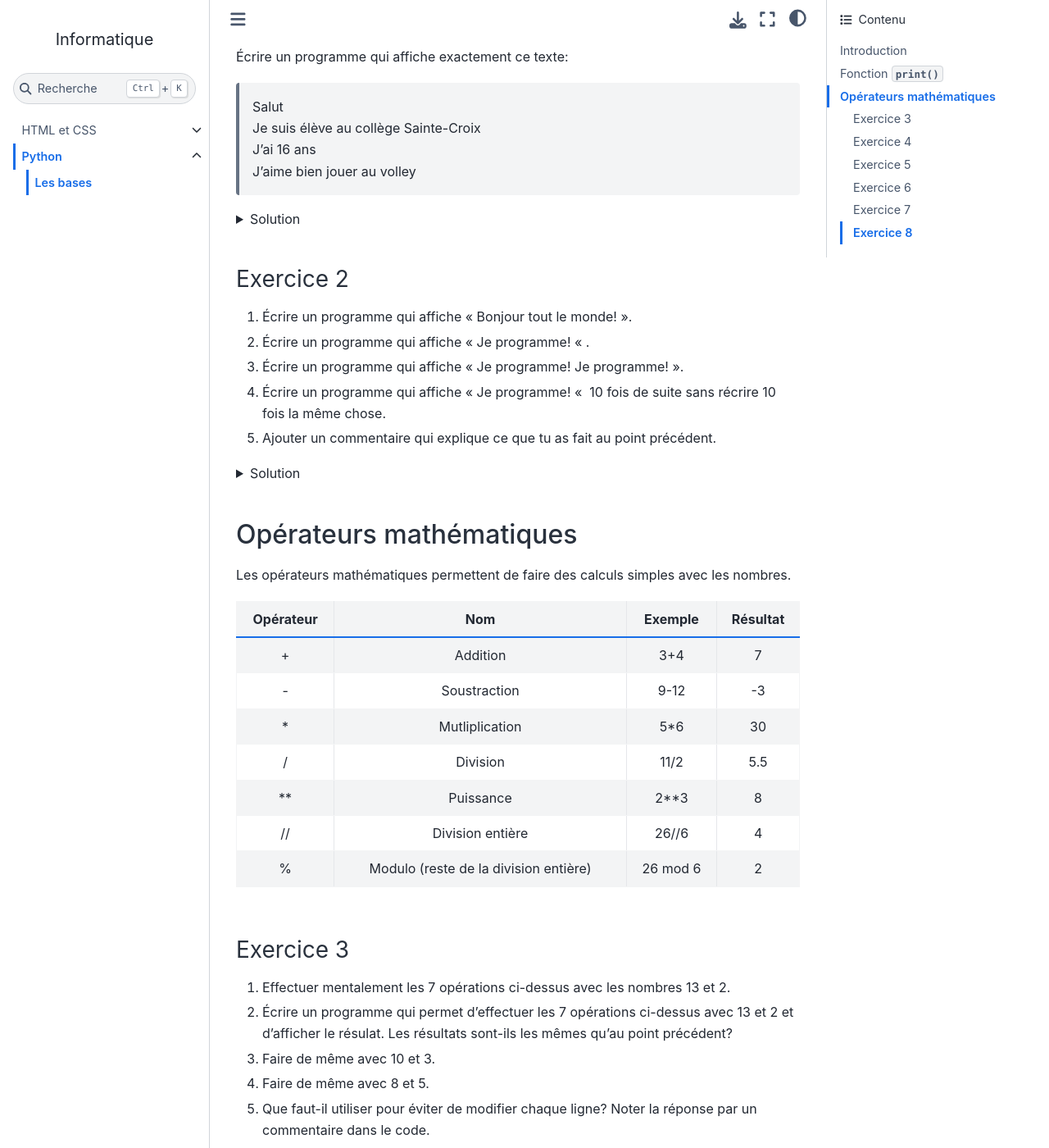
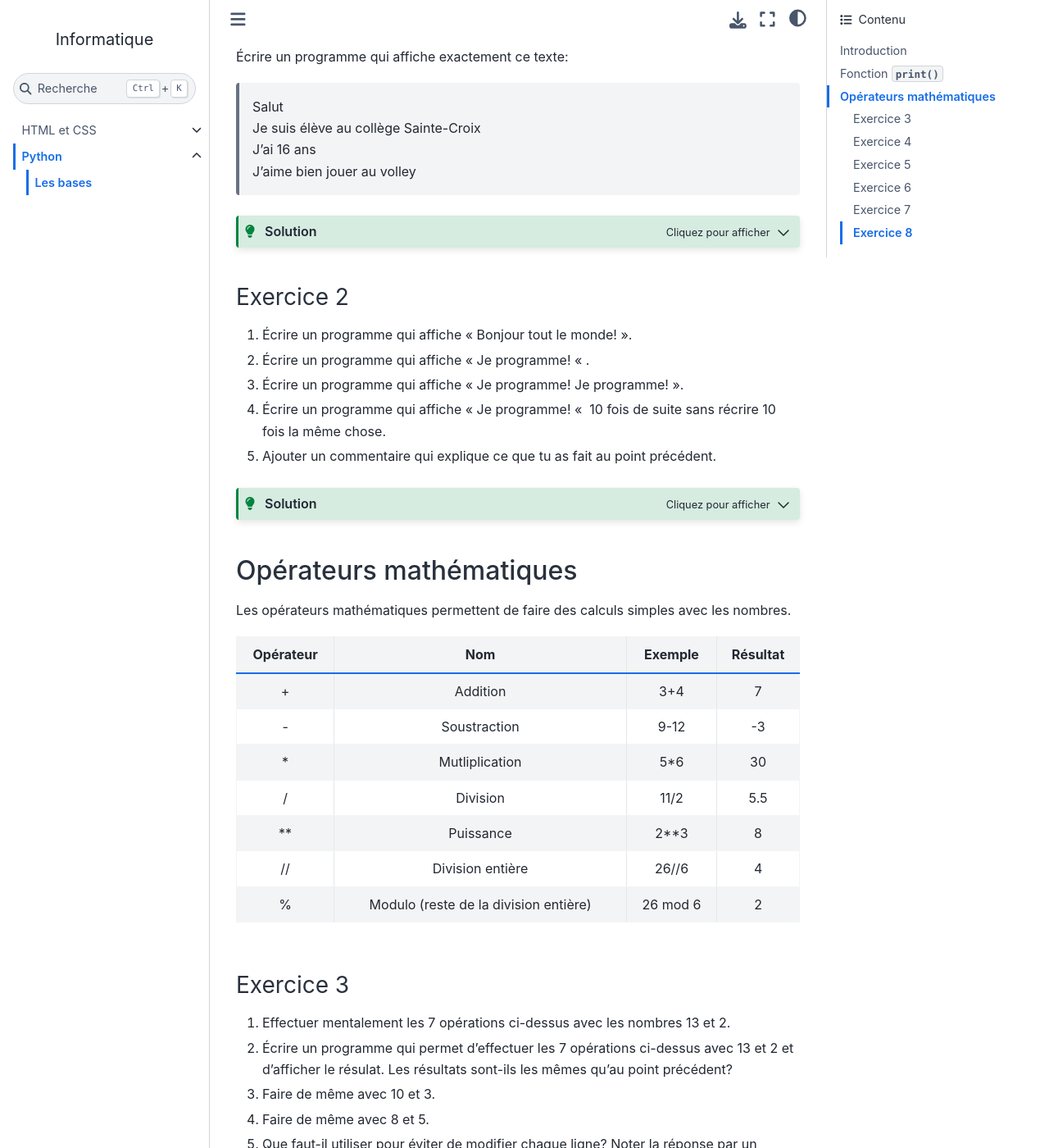
Before and after one commit to t-doc-org/informatique, a Sphinx documentation site: the page built from docs/python/bases.md, in a window 1280 px wide and 1400 px high, scrolled down 758 px. Shown: the whole window at 82% size. Built offline with Sphinx 7.4.7 and the Sphinx Book theme 1.1.4, drawn with Linux system fonts in a browser that asks for light colours.

`````diff
--- a/docs/conf.py
+++ b/docs/conf.py
@@ -18,6 +18,7 @@ extensions = [
     'sphinx.ext.intersphinx',
     'sphinx.ext.mathjax',
     'sphinx.ext.todo',
+    'sphinx_togglebutton',
 ]
 myst_enable_extensions = [
     'amsmath',
--- a/docs/python/bases.md
+++ b/docs/python/bases.md
@@ -42,25 +42,20 @@ print("Hello World!")
 > J'ai 16 ans\
 > J'aime bien jouer au volley
 
-<!-- TODO: Utiliser un {admonition} avec ":class: dropdown" (nécessite
-     sphinx-togglebutton) -->
 <!-- TODO: Permettre à l'élève d'écrire du code et de l'exécuter directement sur
      la page -->
 <!-- TODO: Validation de l'exercice par un vu, s'il est correctement réalisé -->
 
-<details>
-<summary>Solution</summary>
-
+````{admonition} Solution
+:class: hint dropdown
 ```{code-block} python
-:caption: Exercice 1
 :linenos:
 print("Salut")
 print("Je suis élève au collège Sainte-Croix")
 print("J'ai 16 ans")
 print("J'aime bien jouer au volley")
 ```
-
-</details>
+````
 
 ### Exercice 2
 
@@ -71,11 +66,9 @@ print("J'aime bien jouer au volley")
 récrire 10 fois la même chose.
 5. Ajouter un commentaire qui explique ce que tu as fait au point précédent.
 
-<details>
-<summary>Solution</summary>
-
+````{admonition} Solution
+:class: hint dropdown
 ```{code-block} python
-:caption: Exercice 2
 :linenos:
 print("Bonjour tout le monde!")
 print("Je programme!")
@@ -83,8 +76,7 @@ print("Je programme! Je programme!")
 # Pour répéter plusieurs fois une chaine de caractère, on peut utiliser *
 print("Je programme! " * 10)
 ```
-
-</details>
+````
 
 ## Opérateurs mathématiques
 
@@ -112,11 +104,9 @@ précédent?
 5. Que faut-il utiliser pour éviter de modifier chaque ligne? Noter la réponse
 par un commentaire dans le code.
 
-<details>
-<summary>Solution</summary>
-
+````{admonition} Solution
+:class: hint dropdown
 ```{code-block} python
-:caption: Exercice 3
 :linenos:
 print(13 + 2)
 print(13 - 2)
@@ -138,8 +128,7 @@ print(a ** b)
 print(a // b)
 print(a % b)
 ```
-
-</details>
+````
 
 ### Exercice 4
 
@@ -152,11 +141,9 @@ réponse:
 4. 56 / 3 =
 5. Calculer le quotient et le reste de la division de 345 par 37.
 
-<details>
-<summary>Solution</summary>
-
+````{admonition} Solution
+:class: hint dropdown
 ```{code-block} python
-:caption: Exercice 4
 :linenos:
 print("452.52 + 27.78 = ", 452.52 + 27.78)
 print("5.65 * 3.4 = ", 5.65 * 3.4)
@@ -165,8 +152,7 @@ print("56 / 3 = ", 56 / 3)
 print("Le quotient de la division de 345 par 37 est ", 345 // 37)
 print("Le reste de la division de 345 par 37 est ", 345 % 37)
 ```
-
-</details>
+````
 
 ### Exercice 5
 
@@ -183,11 +169,9 @@ mangas ont 6 CHF de rabais.
 variables pour stocker le prix avant et après réduction).
 5. Arrondir les prix aux centimes.
 
-<details>
-<summary>Solution</summary>
-
+````{admonition} Solution
+:class: hint dropdown
 ```{code-block} python
-:caption: Exercice 5
 :linenos:
 prix_livre = 9.30
 prix_jeu = 59
@@ -234,8 +218,7 @@ economies_Juliette = round(depenses_Juliette - depenses_Juliette_apres, 2)
 print("Les économies de Luc sont de ", economies_Luc, " francs.")
 print("Les économies de Juliette sont de ", economies_Juliette, " francs.")
 ```
-
-</details>
+````
 
 ### Exercice 6
 
@@ -249,11 +232,9 @@ habite. Le programme affichera:
 connaissance.\
 > Je vois que tu habites à {afficher le lieu}.
 
-<details>
-<summary>Solution</summary>
-
+````{admonition} Solution
+:class: hint dropdown
 ```{code-block} python
-:caption: Exercice 6
 :linenos:
 nom = input("Quel est ton nom? ")
 prenom = input("Quel est ton prénom? ")
@@ -261,8 +242,7 @@ lieu = input("Où habites-tu? ")
 print("Bonjour", prenom, nom, ", heureux de faire ta connaissance.")
 print("Je vois que tu habites à", lieu)
 ```
-
-</details>
+````
 
 ### Exercice 7
 
@@ -276,18 +256,15 @@ Le programme affichera:
 > En quelle année sommes-nous?\
 > Tu es né en {afficher l'année de naissance}.
 
-<details>
-<summary>Solution</summary>
-
+````{admonition} Solution
+:class: hint dropdown
 ```{code-block} python
-:caption: Exercice 7
 :linenos:
 age = int(input("Quel âge avais-tu au 31 décembre? "))
 annee = int(input("En quelle année sommes-nous? "))
 print("Tu es né.e en", annee - age - 1)
 ```
-
-</details>
+````
 
 ### Exercice 8
 Écrire un programme qui convertit des mégaoctets en bits.\
@@ -295,16 +272,13 @@ Le programme affichera:
 > Combien de mégaoctets veux-tu convertir en bits?\
 > {afficher le nombre de mégaoctets} Mo  donnent {afficher le nombre de bits} bits.
 
-<details>
-<summary>Solution</summary>
-
+````{admonition} Solution
+:class: hint dropdown
 ```{code-block} python
-:caption: Exercice 8
 :linenos:
 nb_mo = float(input("Combien de mégaoctets veux-tu convertir en bits? "))
 # 1 octet = 8 bits
 nb_bits = nb_mo * 8 * 1000000
 print(nb_mo, "Mo donnent", nb_bits, "bits.")
 ```
-
-</details>
+````
`````
Also changed, not shown: TODO.md (added, +7 -0 lines).
